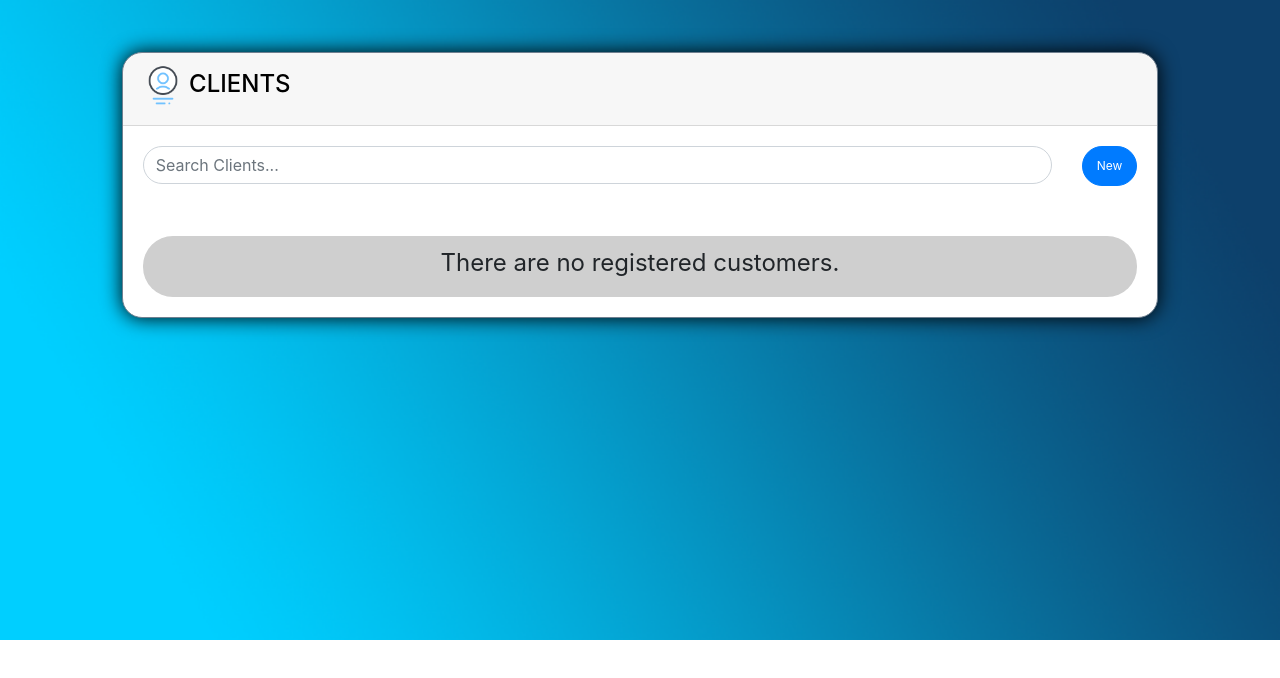
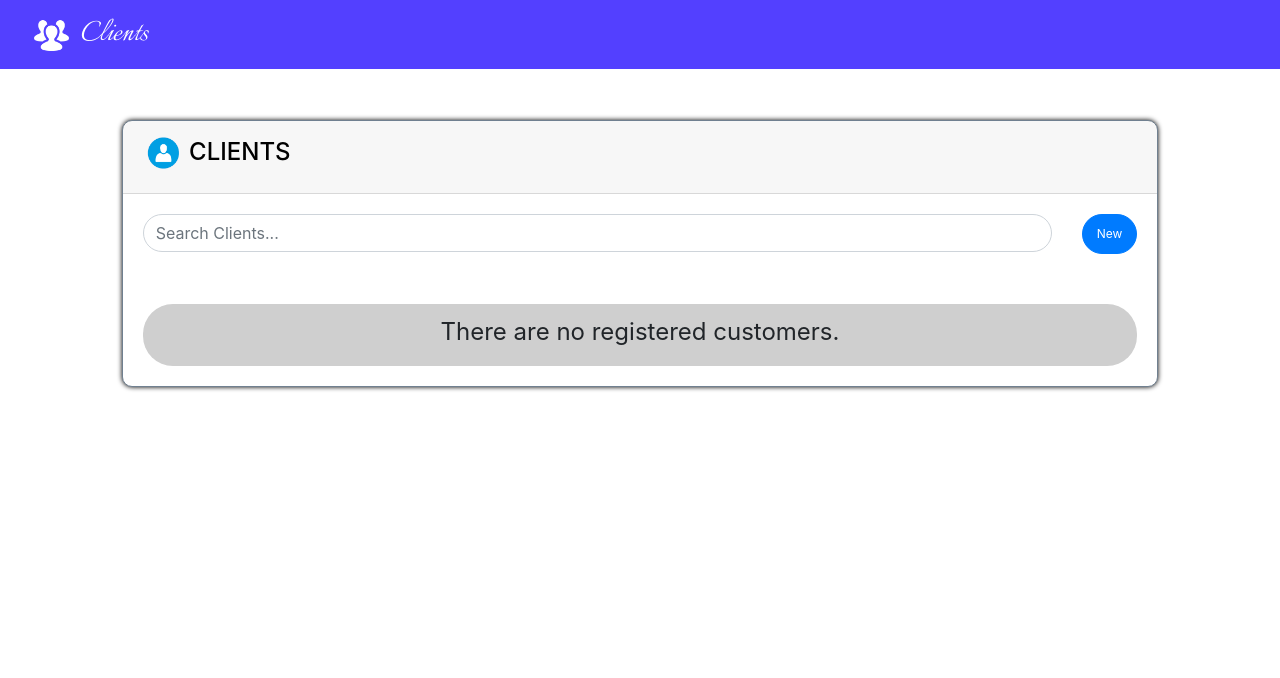
Before and after one commit to JeffPatricio/Clients-NodeJS-MySQL, a website with bundled scripts: page public/index.html in a window 1280 px wide. Built offline with nearby package versions, Linux system fonts and the light colour scheme; files whose address does not match are found by name.

Commit message:
Remoção de icones,  inserção de fonte e reestruturação do html

```diff
--- a/public/css/style.css
+++ b/public/css/style.css
@@ -1,28 +1,37 @@
-body {
-    background-image: url("../images/back.png");
-    background-size: cover;
-    background-repeat: no-repeat;
+@font-face {
+    font-family: 'Italianno';
+    src: url('../fonts/Italianno-Regular-OTF.otf');
+}
+
+header nav {
+    background-color: #5340FF;
+    color: white;
+    font-family: 'Italianno';
+    font-size: 35px;
+    margin-left: 0%;
+}
+
+header nav span img {
+    width: 6%;
+    margin-left: 3%;
+    margin-right: 1%;
 }
 
 #cardMain {
-    border-radius: 20px;
-    box-shadow: 0px 0px 20px black;
+    border-radius: 10px;
+    box-shadow: 0px 0px 5px black;
     margin-top: 5%;
     border: 1px solid slategray;
     display: none;
 }
 
 #headerCardMain {
-    border-radius: 18px 18px 0px 0px;
+    border-radius: 8px 8px 0px 0px;
     color: black;
 }
 
 #imgLogoUsers {
     width: 40px;
-}
-
-#input {
-    min-width: 100px;
 }
 
 #btnAddClient {
@@ -103,10 +112,10 @@ tr:hover {
     margin-top: calc(90vh / 2);
 }
 
-textarea{
+textarea {
     resize: none;
 }
 
-.required{
+.required {
     color: red;
 }
--- a/public/index.html
+++ b/public/index.html
@@ -5,23 +5,31 @@
     <meta charset="utf-8">
     <meta name="viewport" content="width=device-width, initial-scale=1.0">
     <title>Client Manager</title>
-    <link rel="shortcut icon" type="imagem/x-icon" href="images/icons8-nome-64.ico" />
+    <link rel="shortcut icon" type="imagem/x-icon" href="images/clientlogo.ico" />
     <link rel="stylesheet" href="https://stackpath.bootstrapcdn.com/bootstrap/4.3.1/css/bootstrap.min.css"
         integrity="sha384-ggOyR0iXCbMQv3Xipma34MD+dH/1fQ784/j6cY/iJTQUOhcWr7x9JvoRxT2MZw1T" crossorigin="anonymous">
     <script src="https://ajax.googleapis.com/ajax/libs/jquery/3.4.1/jquery.min.js"></script>
     <script src="https://cdnjs.cloudflare.com/ajax/libs/popper.js/1.14.7/umd/popper.min.js"
         integrity="sha384-UO2eT0CpHqdSJQ6hJty5KVphtPhzWj9WO1clHTMGa3JDZwrnQq4sF86dIHNDz0W1" crossorigin="anonymous">
-        </script>
+    </script>
     <script src="https://stackpath.bootstrapcdn.com/bootstrap/4.3.1/js/bootstrap.min.js"
         integrity="sha384-JjSmVgyd0p3pXB1rRibZUAYoIIy6OrQ6VrjIEaFf/nJGzIxFDsf4x0xIM+B07jRM" crossorigin="anonymous">
-        </script>
+    </script>
     <link rel="stylesheet" type="text/css" href="css/style.css">
     <script type="module" src="js/controllers/ClientController.js"></script>
     <script src="js/utils/Mustache.js"></script>
 </head>
 
 <body>
-    <div class="container-fluid">
+    <header>
+        <nav class="navbar">
+            <span>
+                <img src="images/logo.png">
+                Clients
+            </span>
+        </nav>
+    </header>
+    <div class=" container-fluid">
         <div class="row" id="loading">
             <div class="col-md-4 offset-md-4 text-center">
                 <div class="spinner-border text-light">
@@ -35,7 +43,7 @@
             <div class="col-md-10 offset-md-1 col-12">
                 <div class="card" id="cardMain">
                     <div class="card-header" id="headerCardMain">
-                        <h4> <img src="images/icons8-nome-64.png" id="imgLogoUsers" name="imgLogoUsers"> CLIENTS</h4>
+                        <h4> <img src="images/client.png" id="imgLogoUsers" name="imgLogoUsers"> CLIENTS</h4>
                     </div>
                     <div class="card-body">
                         <div class="row">
```
Also changed, not shown: public/fonts/Italianno-Regular-OTF.otf (added), public/images/add.png (deleted), public/images/back.png (deleted), public/images/client.png (added), public/images/clientlogo.ico (added), public/images/icons8-nome-64.ico (deleted), public/images/icons8-nome-64.png (deleted), public/images/logo.png (added), public/images/warn.png (deleted).
